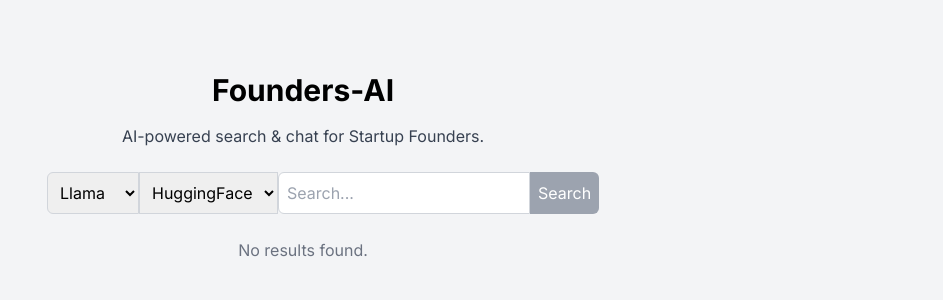
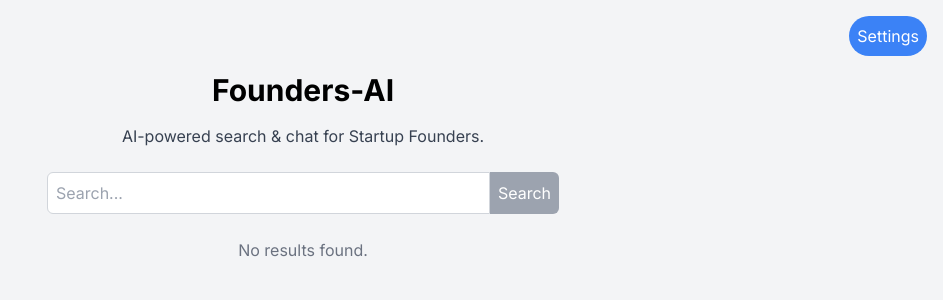
Before and after one commit to lalitx17/founders-ai, a Next.js app: page / in a window 1280 px wide. Shown: the top 300 px of the page, without its empty margins (337-1280 px from the left). Built offline with nearby package versions, Linux system fonts and the light colour scheme.

Commit message:
UI updated

```diff
--- a/app/page.tsx
+++ b/app/page.tsx
@@ -17,6 +17,8 @@
   const [isLoading, setIsLoading] = useState(false);
   const [selectedModel, setSelectedModel] = useState("llama");
   const [selectedEmbedding, setSelectedEmbedding] = useState("huggingface");
+  const [isDialogOpen, setIsDialogOpen] = useState(false);
+
   const handleSearch = async () => {
     if (!query.trim()) return;
     setIsLoading(true);
@@ -66,6 +68,8 @@
     }
   };
 
+  const toggleDialog = () => setIsDialogOpen(!isDialogOpen);
+
   return (
     <div className="flex flex-col items-center min-h-screen bg-gray-100 p-4">
       <h1 className="text-3xl font-bold mt-14 mb-4 text-black">Founders-AI</h1>
@@ -73,25 +77,53 @@
         AI-powered search & chat for Startup Founders.
       </p>
 
-      <div className="flex w-full max-w-lg">
+      {/* Settings Button */}
+      <button
+        onClick={toggleDialog}
+        className="absolute top-4 right-4 p-2 bg-blue-500 text-white rounded-full hover:bg-blue-600"
+      >
+        Settings
+      </button>
+
+      {/* Settings Dialog */}
+      {/* Settings Dialog */}
+      {isDialogOpen && (
+        <div className="fixed inset-0 flex items-center justify-center bg-black bg-opacity-50">
+          <div className="bg-white p-4 shadow-md rounded-md w-1/3 relative">
+            <h2 className="text-lg text-black font-semibold mb-4">Settings</h2>
+            <button
+              onClick={toggleDialog}
+              className="absolute top-5 right-5 text-gray-600 hover:text-gray-800"
+            >
+              X
+            </button>
+            <div className="mb-4">
+              <h3 className="text-md font-semibold mb-2">Choose Model</h3>
               <select
-          className="p-2 border text-black border-gray-300 rounded-l-md focus:outline-none focus:ring-2 focus:ring-blue-500"
+                className="w-full p-2 border text-black border-gray-300 rounded-md"
                 value={selectedModel}
                 onChange={(e) => setSelectedModel(e.target.value)}
               >
                 <option value="llama">Llama</option>
                 <option value="claude">Claude</option>
               </select>
-
+            </div>
+            <div>
+              <h3 className="text-md font-semibold mb-2">Choose Embedding</h3>
               <select
-          className="p-2 border text-black border-gray-300 focus:outline-none focus:ring-2 focus:ring-blue-500"
+                className="w-full p-2 border text-black border-gray-300 rounded-md"
                 value={selectedEmbedding}
                 onChange={(e) => setSelectedEmbedding(e.target.value)}
               >
                 <option value="huggingface">HuggingFace</option>
                 <option value="ada">OpenAI Ada</option>
               </select>
+            </div>
+          </div>
+        </div>
+      )}
 
+      <div className="flex w-full max-w-lg">
         <input
           type="text"
           className="flex-grow p-2 border text-black border-gray-300 rounded-l-md focus:outline-none focus:ring-2 focus:ring-blue-500"
```
Lines whose indentation alone changed are shown as unchanged.
